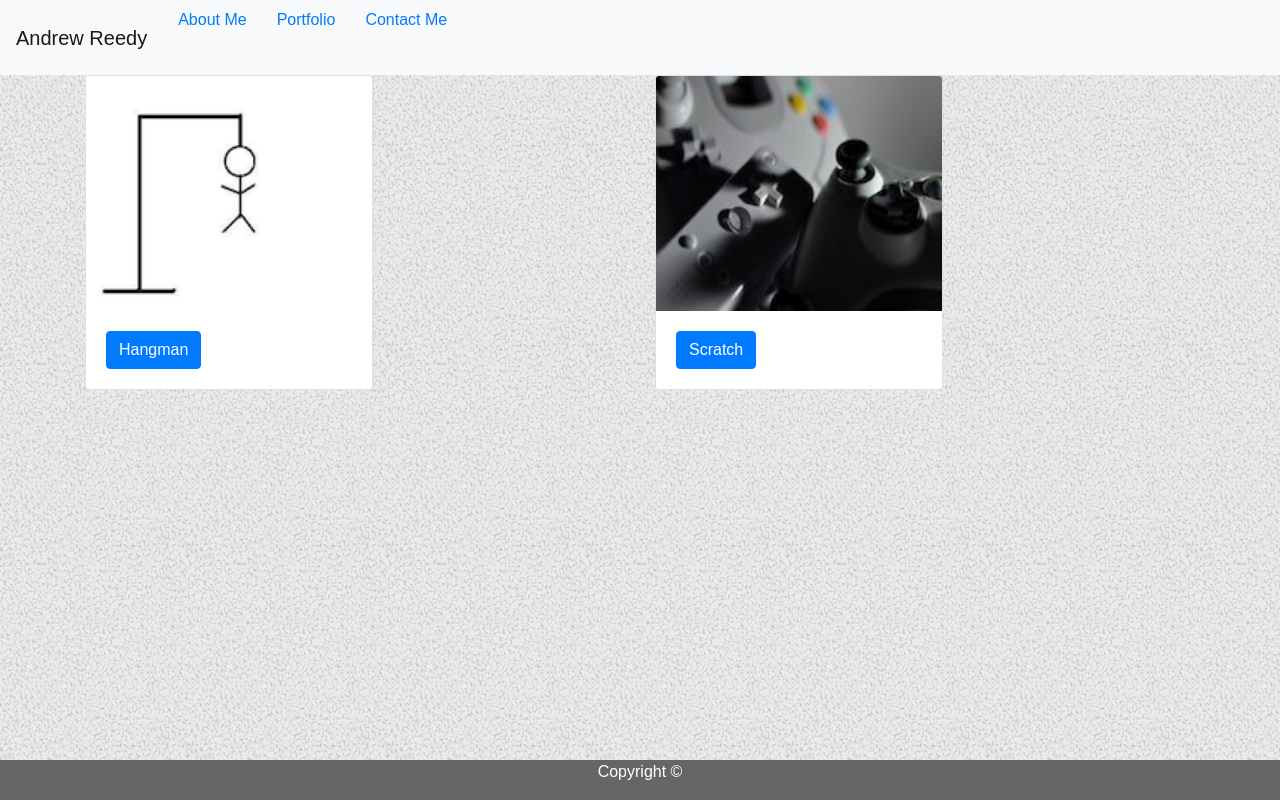
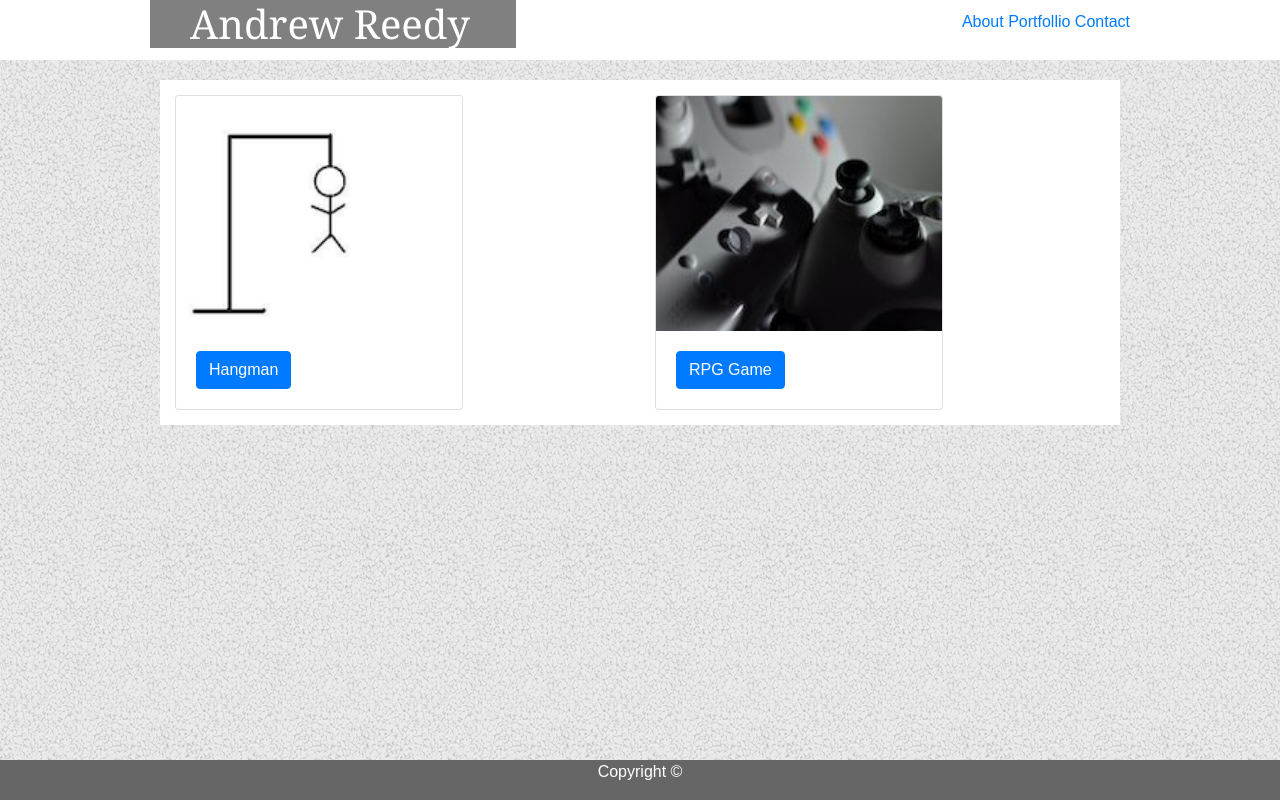
Before and after one commit to areedy6/HW2, a plain HTML site: page portfolio.html in a window 1280 px wide. Drawn offline with nearby package versions, Linux system fonts and the light colour scheme.

Commit message:
header fix

```diff
--- a/master.css
+++ b/master.css
@@ -2,29 +2,37 @@
 
 .head-container{
    background-color: white;
-   margin: auto;
+   /* margin: auto;*/
 }
 
+header{
+    background-color: white;
+     border-color: #cccccc;
+     font-family: sans-serif;
+}
+ul{
+    float: right;
+    display: inline-block;
+    padding: 10px;
+    padding-right: 150px;
 
-ul{
-    display: inline-block;
+
 }
 li{
 
     display: inline-block;
-    padding: 0px 15px;
-    margin: auto;
-    margin-bottom: 35px;
+
+
 
 }
 h1{
-    font-size: 40px;
-    margin-top: -20px;
+
     background-color: grey;
     color: #ffffff;
-    padding: 22px  10px;
-    margin-left: 141px;
     font-family: 'Georgia', Times, "Times New Roman", serif;
+    margin-left: 150px;
+    padding-left: 40px;
+
 }
 
 
@@ -36,19 +44,32 @@ h2{
     text-align: left;
     padding: 5px 20px;
     color: #4aaaa5;
+
 }
 
 body{
     background-image: url("./assets/images/gravel.png");
     font-family: 'Arial', 'Helvetica Neue', Helvetica, sans-serif;
-    margin: auto
+    margin: auto;
+
     }
 .container{
+    background-color: #ffffff;
+    max-width: 960px;
+    padding: 15px;
+    margin-top: 20px;
+    color: #777777;
+}
+img{
 
-    /* width: 960px */
 }
 
 
+/* index */
+
+/* port*/
+
+/*contact*/
 
 
 
--- a/portfolio.html
+++ b/portfolio.html
@@ -14,39 +14,40 @@
 
     <title>Andrew Reedy</title>
 </head>
-<body>
+<header>
+        <div class= row>
+
+            <div class="col-md-5">
+                    <h1>Andrew Reedy</h1>
+            </div>
 
 
-    <nav class="navbar navbar-expand-lg navbar-light bg-light navbar-default ">
-                <a class="navbar-brand" href="#">Andrew Reedy</a>
-                <button class="navbar-toggler" type="button" data-toggle="collapse" data-target="#navbarNav" aria-controls="navbarNav" aria-expanded="false" aria-label="Toggle navigation">
-                    <span class="navbar-toggler-icon"></span>
-                </button>
-                <div class="collapse navbar-collapse" id="navbarNav">
-                    <ul class="navbar-nav">
-                    <li class="nav-item active">
-                        <a class="index.html" href="index.html">About Me<span class="sr-only">(current)</span></a>
-                    </li>
-                    <li class="nav-item active">
-                        <a class="portfolio.html" href="portfolio.html">Portfolio</a>
-                    </li>
-                    <li class="nav-item active">
-                        <a class="contact.html" href="contact.html">Contact Me</a>
-                    </li>
+            <div class="col-md-7">
+                 <nav>
 
+                    <ul class= "text-md-right">
+                        <li><a href="index.html">About</a></li>
+                        <li><a href="portfolio.html">Portfollio</a></li>
+                        <li><a href="contact.html">Contact</a></li>
                     </ul>
-                </div>
-    </nav>
+
+                 </nav>
+             </div>
+
+        </div>
+</header>
 
 
 
+
+<body>
     <div class="container">
             <div class="row">
                 <div class="col-md">
                     <div class="card" style="width: 18rem;">
                       <img src="./Assets/Images/hangman.png" class="card-img-top portfolioImage" alt="hangman">
                       <div class="card-body">
-                        <a href="<<<<<>>>>>>" target="_blank" class="btn btn-primary">Hangman</a>
+                        <a href="google.com" target="_blank" class="btn btn-primary">Hangman</a>
                       </div>
                     </div>
                 </div>
@@ -54,7 +55,7 @@
                 <div class="card" style="width: 18rem;">
                     <img src="./Assets/Images/RPGGame.jpg" class="card-img-top portfolioImage" alt="scratch">
                     <div class="card-body">
-                    <a href="<<<<<>>>>>>" target="_blank" class="btn btn-primary">Scratch</a>
+                    <a href="youtube.com" target="_blank" class="btn btn-primary">RPG Game</a>
                     </div>
                 </div>
                 </div>
```
Also changed, not shown: contact.html (+22 -20 lines), index.html (+26 -22 lines), 2 other files.
